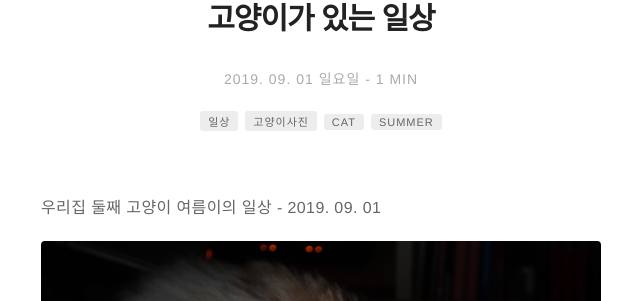
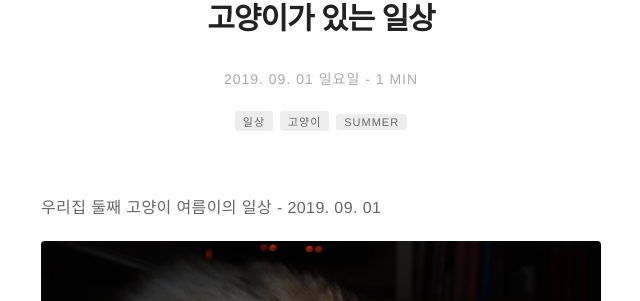
Before and after one commit to kimsungyoo/kimsungyoo.github.io, a Jekyll site: the page built from _posts/2019-09-01-cat-summer.md, in a window 1280 px wide and 900 px high. Shown: the part 131-432 px from the top of the window, without its empty margins (319-959 px from the left). Built offline with Jekyll 4.4.1, drawn with Linux system fonts in a browser that asks for light colours; comment, search, counter and statistics services are not loaded.

Commit message:
[chore] tag 정리

```diff
--- a/_posts/2019-09-01-cat-summer.md
+++ b/_posts/2019-09-01-cat-summer.md
@@ -8,8 +8,7 @@ date: 2019-09-01 19:52
 headerImage: false
 tag:
 - 일상
-- 고양이사진
-- cat
+- 고양이
 - summer
 ---
 우리집 둘째 고양이 여름이의 일상 - 2019. 09. 01
```
Also changed, not shown: _posts/2020-03-29-seoul-soup-quarantine.md (+2 -1 lines).
